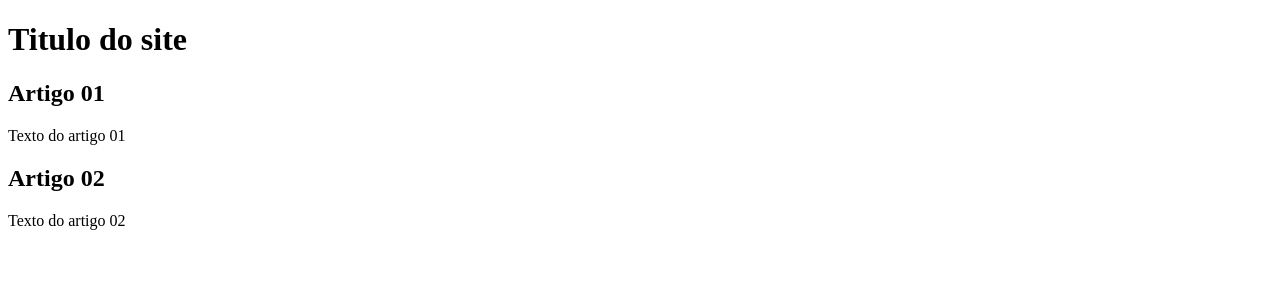
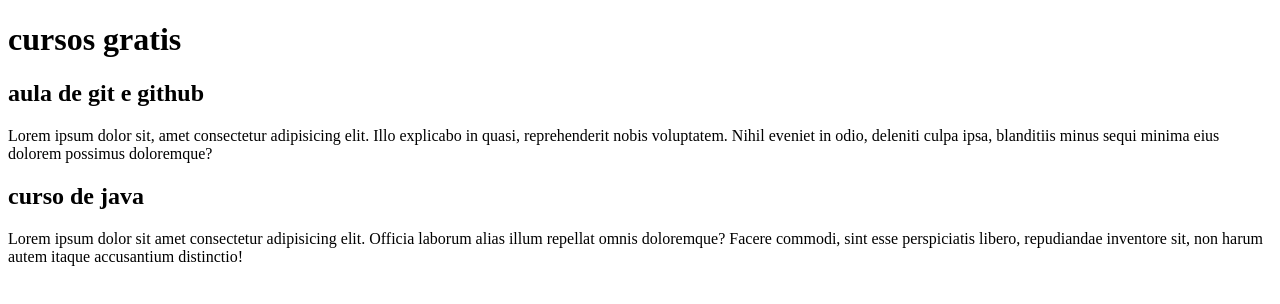
Before and after one commit to BrunoDosSantos07/Projeto-Site, a plain HTML site: page index.html in a window 1280 px wide. Drawn offline with Linux system fonts and the light colour scheme.

Commit message:
comecei a escrever o conteudo

```diff
--- a/index.html
+++ b/index.html
@@ -8,15 +8,15 @@
 <body>
     <main>
         <header>
-             <h1>Titulo do site</h1>
+             <h1>cursos gratis</h1>
         </header>
         <article>
-            <h2>Artigo 01</h2>
-            <p>Texto do artigo 01</p>
+            <h2>aula de git e github</h2>
+            <p>Lorem ipsum dolor sit, amet consectetur adipisicing elit. Illo explicabo in quasi, reprehenderit nobis voluptatem. Nihil eveniet in odio, deleniti culpa ipsa, blanditiis minus sequi minima eius dolorem possimus doloremque?</p>
         </article>
         <article>
-            <h2>Artigo 02</h2>
-            <p>Texto do artigo 02</p>
+            <h2>curso de java</h2>
+            <p>Lorem ipsum dolor sit amet consectetur adipisicing elit. Officia laborum alias illum repellat omnis doloremque? Facere commodi, sint esse perspiciatis libero, repudiandae inventore sit, non harum autem itaque accusantium distinctio!</p>
         </article>
     </main>
 </body>
```
